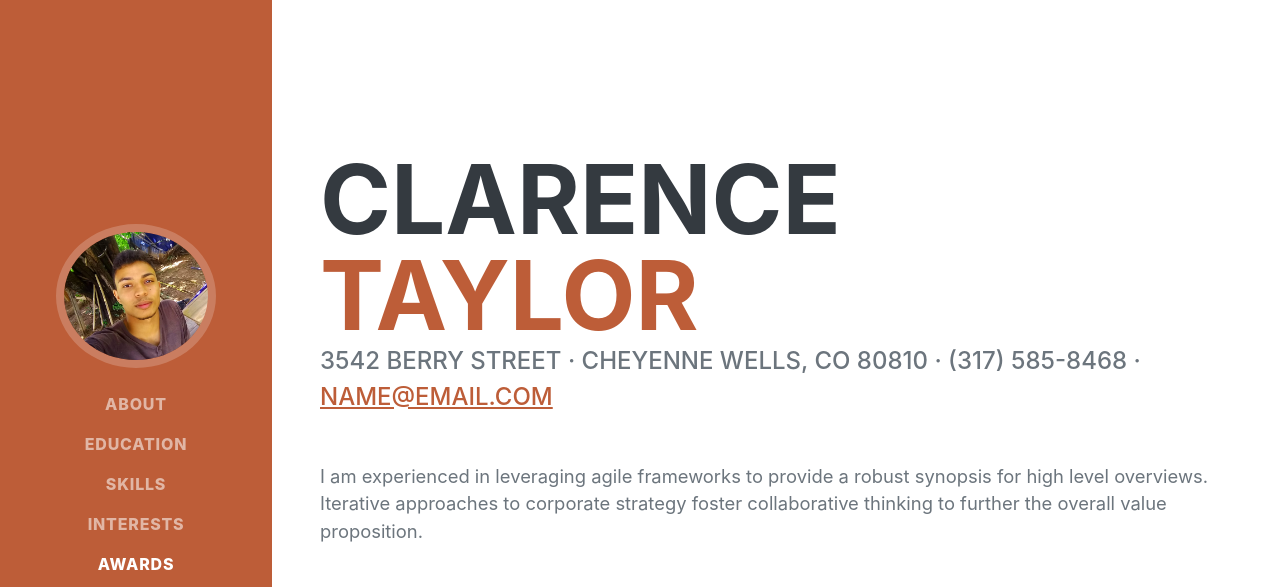
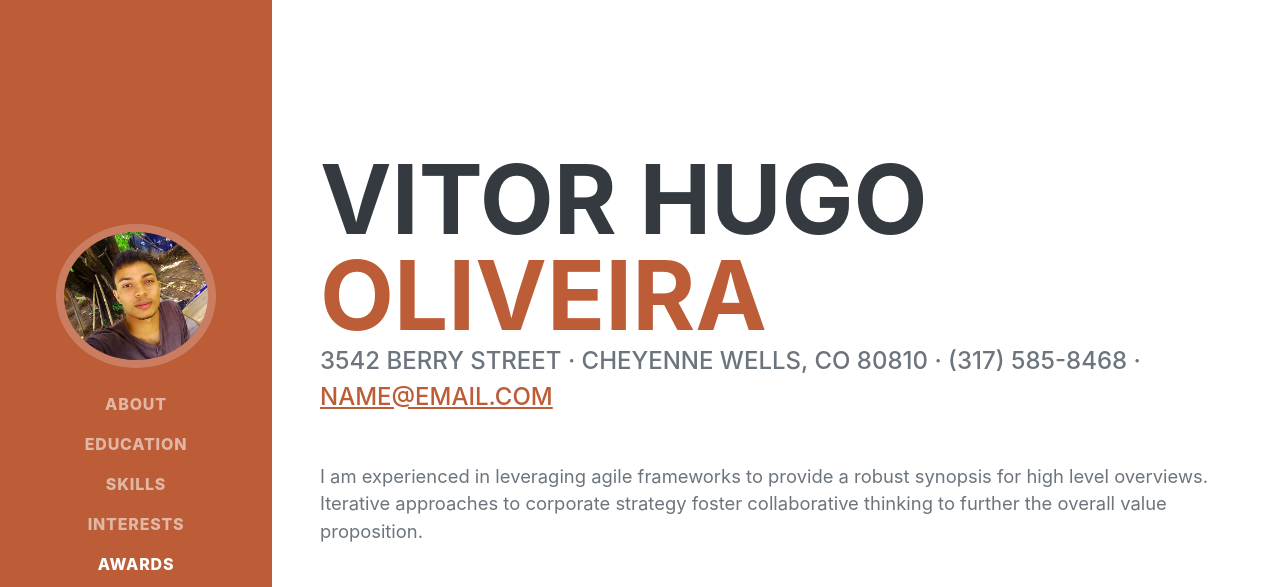
Before and after one commit to VitorHugoOliveiraBarbosa/portifolio, a plain HTML site: page index.html in a window 1280 px wide. Shown: the top 587 px of the page. Drawn offline with nearby package versions, Linux system fonts and the light colour scheme; a web font is replaced by a local one.

Commit message:
titulo principal
alterei o titulo principal do site

```diff
--- a/index.html
+++ b/index.html
@@ -39,8 +39,8 @@
             <section class="resume-section" id="about">
                 <div class="resume-section-content">
                     <h1 class="mb-0">
-                        Clarence
-                        <span class="text-primary">Taylor</span>
+                        VItor Hugo
+                        <span class="text-primary">Oliveira</span>
                     </h1>
                     <div class="subheading mb-5">
                         3542 Berry Street · Cheyenne Wells, CO 80810 · (317) 585-8468 ·
```
